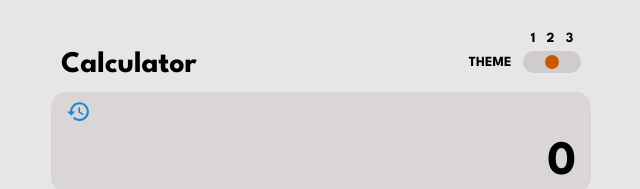
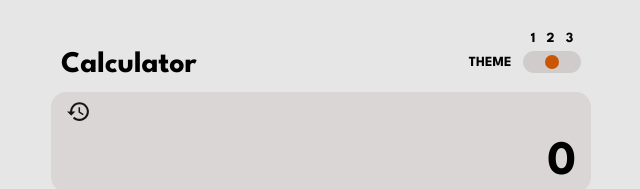
Before and after one commit to billwonggg/calculator-app, a React (Create React App) app: page / in a window 1280 px wide. Shown: the top 189 px of the page, without its empty margins (319-959 px from the left). Built offline with nearby package versions, Linux system fonts and the light colour scheme.

Commit message:
history icon color

```diff
--- a/src/icons/HistoryIcon.tsx
+++ b/src/icons/HistoryIcon.tsx
@@ -1,14 +1,22 @@
 import { SVGProps } from "react";
 
-const HistoryIcon = (props: SVGProps<SVGSVGElement>) => (
-  <svg height="1em" viewBox="0 0 48 48" width="1em" xmlns="http://www.w3.org/2000/svg" {...props}>
+const HistoryIcon = (props: SVGProps<SVGSVGElement>) => {
+  return (
+    <svg
+      className="history-logo"
+      height="1em"
+      viewBox="0 0 48 48"
+      width="1em"
+      xmlns="http://www.w3.org/2000/svg"
+      {...props}
+    >
       <path d="M0 0h48v48H0z" fill="none" />
       <path
         d="M25.99 6C16.04 6 8 14.06 8 24H2l7.79 7.79.14.29L18 24h-6c0-7.73 6.27-14 14-14s14 6.27 14 14-6.27 14-14 14c-3.87 0-7.36-1.58-9.89-4.11l-2.83 2.83C16.53 39.98 21.02 42 25.99 42 35.94 42 44 33.94 44 24S35.94 6 25.99 6zM24 16v10l8.56 5.08L34 28.65l-7-4.15V16h-3z"
         opacity={0.9}
-      fill={"#0080da"}
       />
     </svg>
   );
+};
 
 export default HistoryIcon;
--- a/src/style/history.css
+++ b/src/style/history.css
@@ -1,3 +1,7 @@
+.history-logo {
+  fill: var(--color-value);
+}
+
 .history-item {
   height: 45px;
   font-size: 25px;
```
Lines whose indentation alone changed are shown as unchanged.
